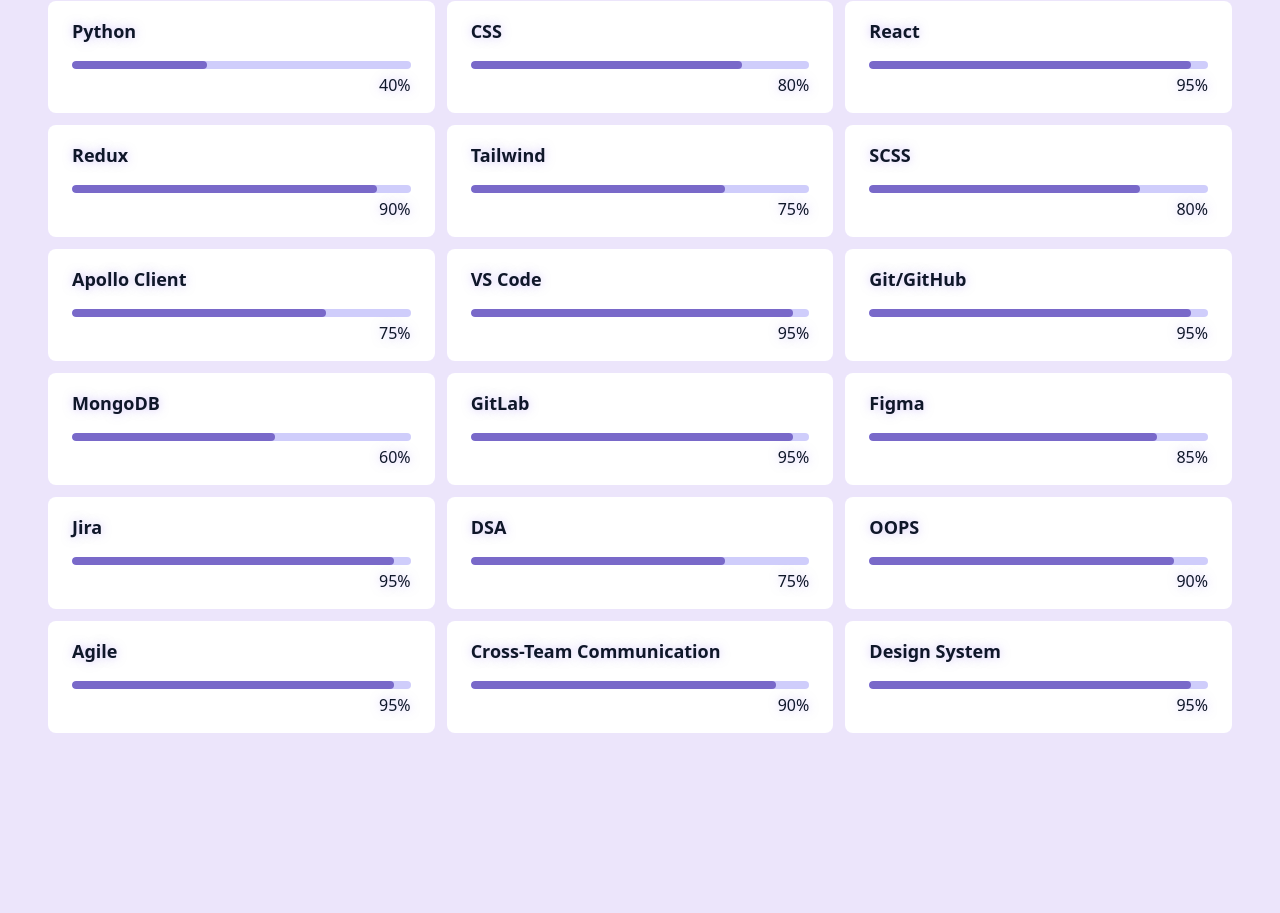
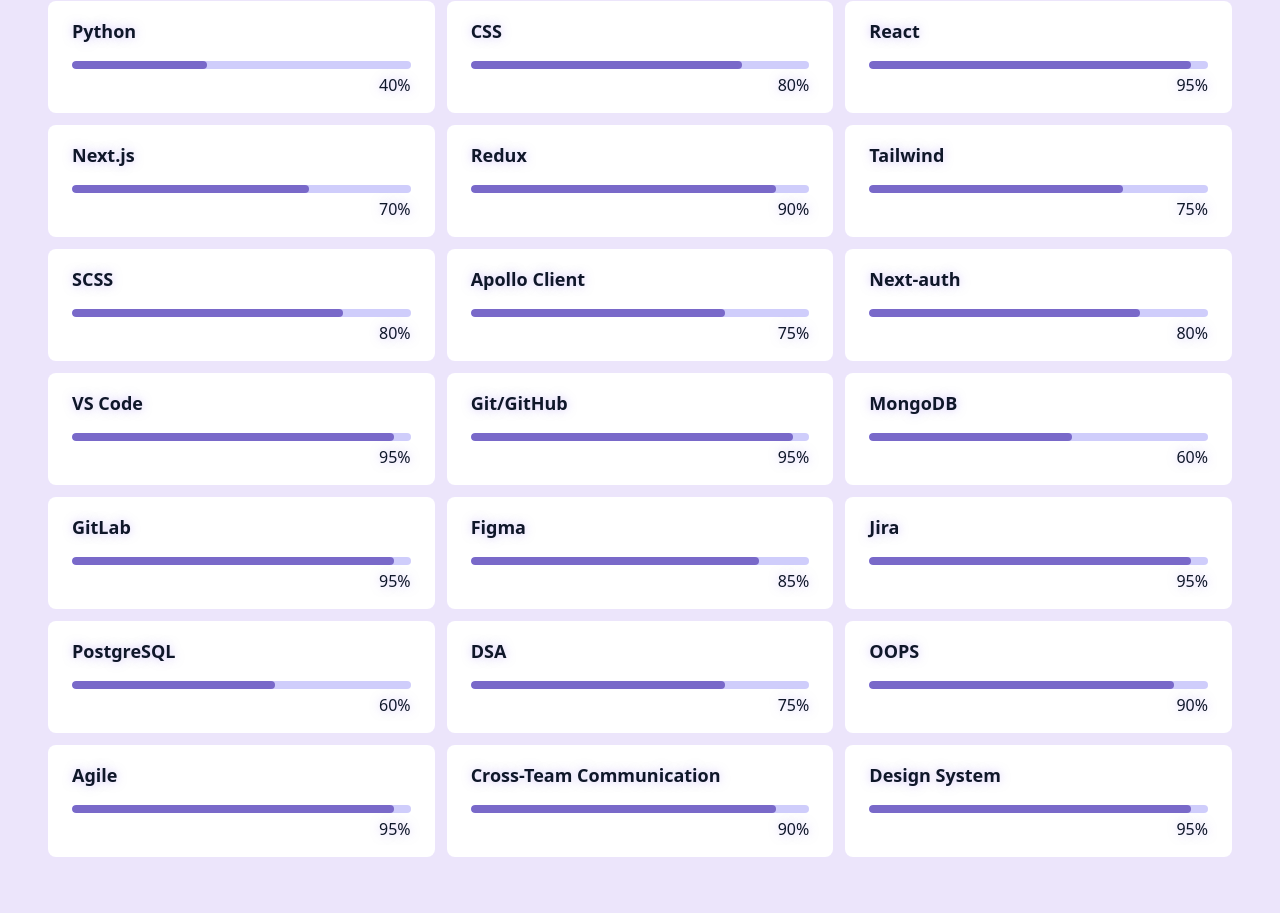
Before and after one commit to kurama199/portfolio, a React (Vite) app: page / in a window 1280 px wide. Shown: the part 1861-2774 px from the top of the page. Built offline with nearby package versions, Linux system fonts and the light colour scheme.

Commit message:
skills and CV edit 0925-8:52AM

```diff
--- a/src/components/SkillsSection.tsx
+++ b/src/components/SkillsSection.tsx
@@ -10,10 +10,12 @@
   { name: "CSS", level: 80, category: "Programming Languages" },
   // frameworks
   { name: "React", level: 95, category: "Frameworks" },
+  { name: "Next.js", level: 70, category: "Frameworks" },
   { name: "Redux", level: 90, category: "Frameworks" },
   { name: "Tailwind", level: 75, category: "Frameworks" },
   { name: "SCSS", level: 80, category: "Frameworks" },
   { name: "Apollo Client", level: 75, category: "Frameworks" },
+  { name: "Next-auth", level: 80, category: "Frameworks" },
   //tools
   { name: "VS Code", level: 95, category: "tools" },
   { name: "Git/GitHub", level: 95, category: "tools" },
@@ -21,6 +23,7 @@
   { name: "GitLab", level: 95, category: "tools" },
   { name: "Figma", level: 85, category: "tools" },
   { name: "Jira", level: 95, category: "tools" },
+  { name: "PostgreSQL", level: 60, category: "tools" },
   // IT constructs
   { name: "DSA", level: 75, category: "IT Constructs" },
   { name: "OOPS", level: 90, category: "IT Constructs" },
```
Also changed, not shown: 1 other file (tests, documents, lock files or other folders).
